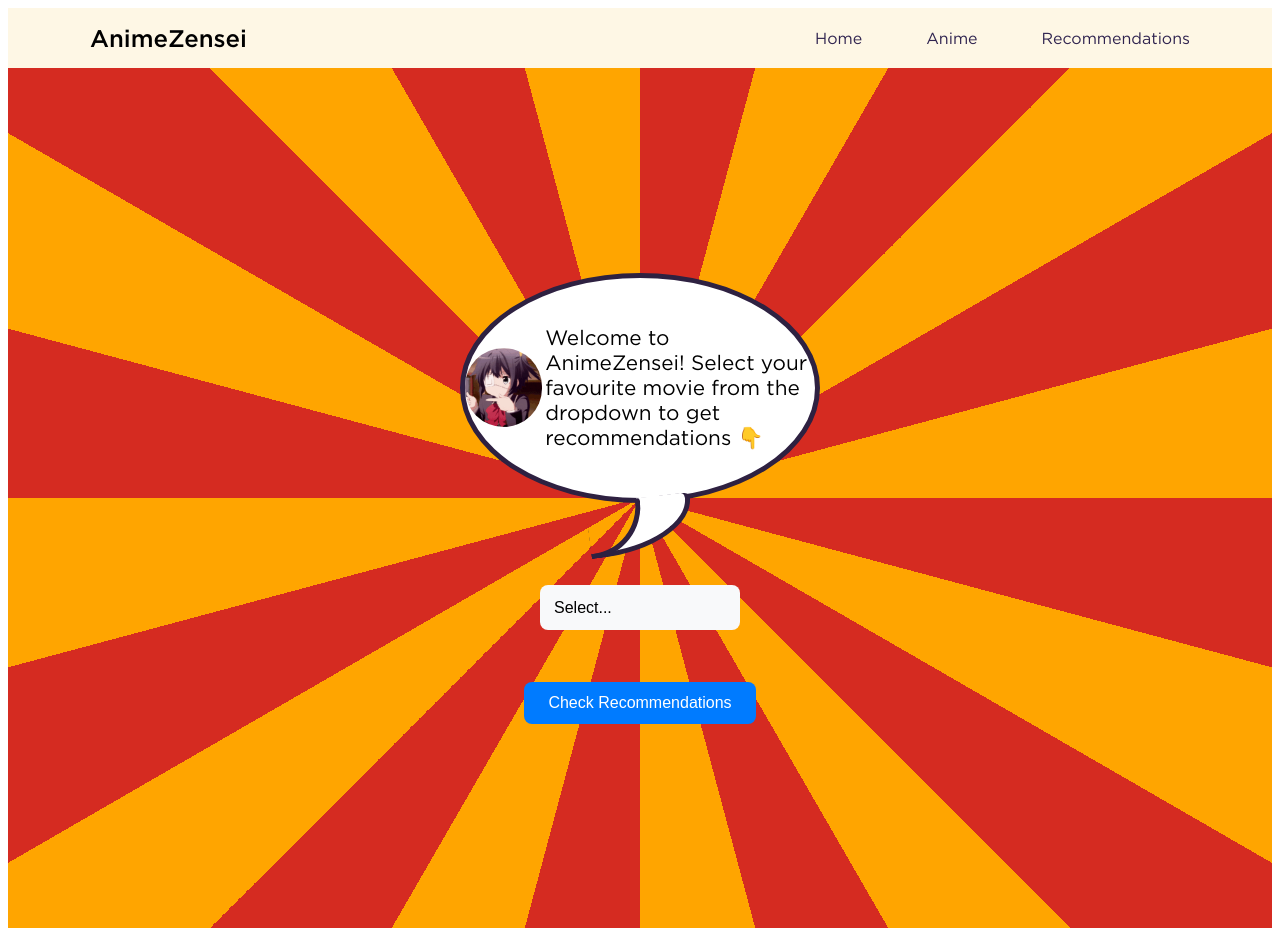
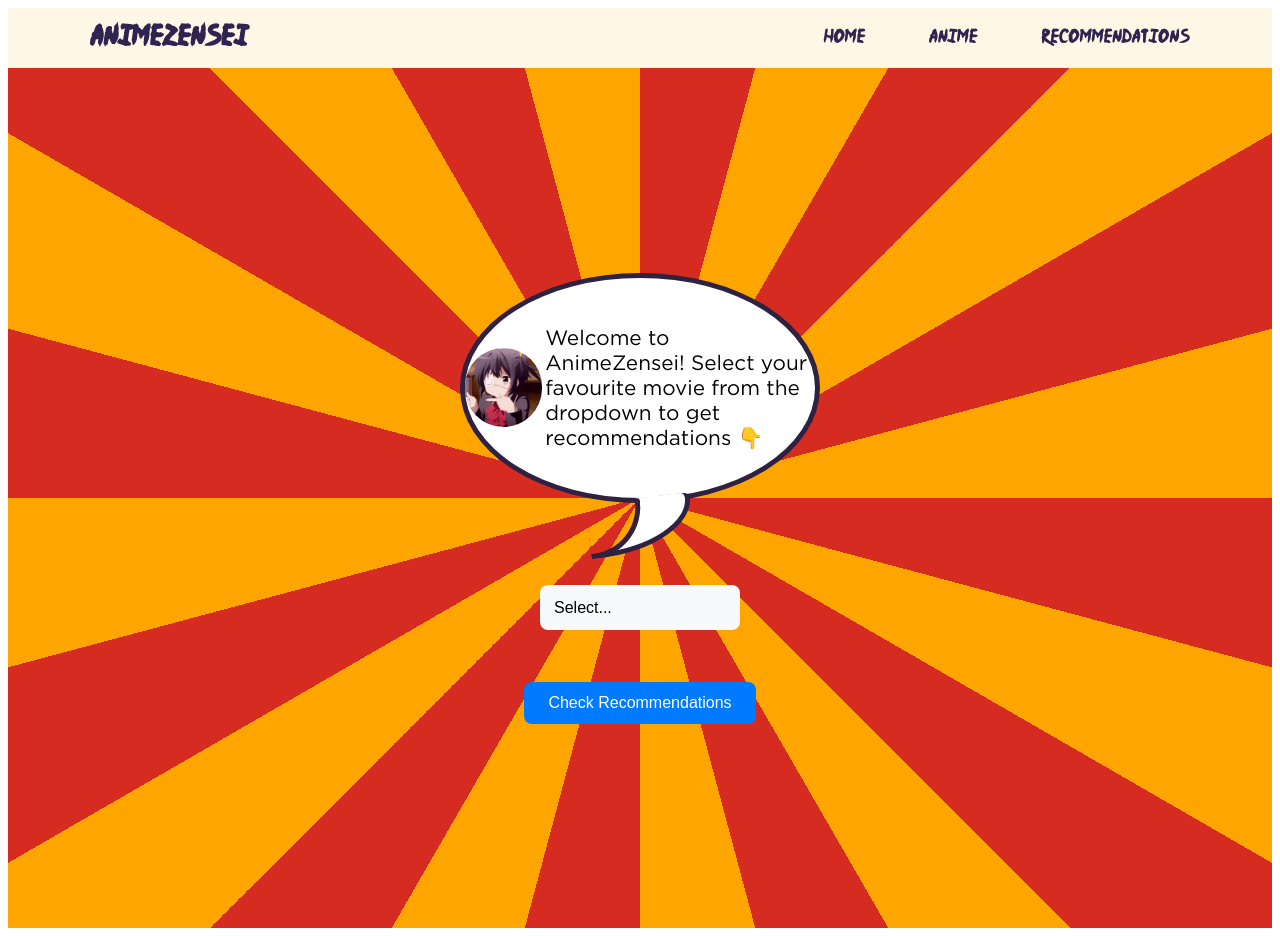
Before and after one commit to Shiriix/AnimeZensei-client, a React (Create React App) app: page / in a window 1280 px wide. Built offline with nearby package versions, Linux system fonts and the light colour scheme; no server answers.

Commit message:
added animations to anime page and fade in animation to prompt page

```diff
--- a/src/Components/Navbar/Navbar.jsx
+++ b/src/Components/Navbar/Navbar.jsx
@@ -17,7 +17,9 @@ export default function Navbar({ animeArray }) {
     <nav className="navbar">
       <div className="container">
         <div className="logo">
-          <Logo />
+          <Link to={"/"}>
+            <Logo />
+          </Link>
         </div>
         <div className="menu-icon" onClick={handleShowNavbar}>
           <Hamburger />
--- a/src/Components/Navbar/Navbar.scss
+++ b/src/Components/Navbar/Navbar.scss
@@ -6,6 +6,7 @@
   justify-content: space-between;
   align-items: center;
   height: 100%;
+  font-family: "Ninja Naruto Regular";
 }
 
 .navbar {
@@ -18,8 +19,10 @@
   display: none;
 }
 
-.logo {
+.logo a {
   display: flex;
+  color: #2f234f;
+  text-decoration: none;
 }
 
 .nav-elements ul {
--- a/src/Components/PromptBox/PromptBox.jsx
+++ b/src/Components/PromptBox/PromptBox.jsx
@@ -6,7 +6,7 @@ import "./PromptBox.scss";
 const PromptBox = ({ selectedOption, onChange }) => {
   return (
     <>
-      <section className="section section--rays">
+      <section className="section  section--fade-in section--rays">
         <div className="simple-bubble">
           <div className="simple-bubble__main">
             <img className="simple-bubble__img" src={rikka} alt="rikka gif" />
--- a/src/Components/PromptBox/PromptBox.scss
+++ b/src/Components/PromptBox/PromptBox.scss
@@ -73,9 +73,11 @@
   height: 100vh;
   padding: 30px;
   gap: 2rem;
+
+  &--fade-in {
+    animation: fadeIn 0.5s ease-in-out;
   }
-
-.section--rays {
+  &--rays {
     position: relative;
 
     &::before,
@@ -109,6 +111,7 @@
       transform: rotate(180deg);
     }
   }
+}
 
 .form {
   display: flex;
@@ -117,6 +120,7 @@
 
   &__div {
     margin-bottom: 20px;
+    animation: slideInFromLeft 0.5s ease 0.3s forwards;
 
     .form__dropdown {
       width: 200px;
@@ -149,6 +153,7 @@
     cursor: pointer;
     text-decoration: none;
     transition: background-color 0.3s;
+    animation: slideInFromRight 0.5s ease 0.5s forwards;
 
     &:hover {
       background-color: #0056b3;
@@ -188,11 +193,3 @@
     transform: translateX(0);
   }
 }
-
-.form__div {
-  animation: slideInFromLeft 0.5s ease 0.3s forwards;
-}
-
-.form__button {
-  animation: slideInFromRight 0.5s ease 0.5s forwards;
-}
--- a/src/Pages/AnimePage/AnimePage.jsx
+++ b/src/Pages/AnimePage/AnimePage.jsx
@@ -16,8 +16,7 @@ export default function AnimePage() {
 
   const settings = {
     dots: true,
-    autoplay: true,
-    autoplaySpeed: 1000,
+
     infinite: true,
     speed: 500,
     slidesToShow: 5,
@@ -37,6 +36,7 @@ export default function AnimePage() {
 
   return (
     <>
+      <section class="section--polka">
         <Slider asNavFor={nav2} ref={(slider1) => setNav1(slider1)}>
           {animeArray.map((anime) => {
             return <ListItem key={anime.id} id={anime.id} addSynopsis={true} />;
@@ -57,6 +57,7 @@ export default function AnimePage() {
             })}
           </Slider>
         </div>
+      </section>
     </>
   );
 }
--- a/src/Pages/AnimePage/AnimePage.scss
+++ b/src/Pages/AnimePage/AnimePage.scss
@@ -7,3 +7,45 @@
 .animepage__slider-bottom {
   margin-top: 2rem;
 }
+
+.section--polka {
+  background-color: var(--polka-bg);
+  background-image: radial-gradient(var(--polka-dots) 25%, transparent 25%),
+    radial-gradient(var(--polka-dots) 25%, transparent 25%);
+  background-size: 20px 20px, 20px 20px;
+  background-position: 0 0, 10px 10px;
+  flex-direction: column;
+  justify-content: center;
+  align-items: center;
+  padding: 30px;
+  gap: 2rem;
+  color: white;
+}
+
+@keyframes fadeIn {
+  from {
+    opacity: 0;
+  }
+  to {
+    opacity: 1;
+  }
+}
+
+.animepage__slider-bottom,
+.section--polka {
+  animation: fadeIn 0.5s ease-in-out;
+}
+
+.animepage__slider-bottom .slick-slide,
+.section--polka .slick-slide {
+  transition: transform 0.5s ease-in-out;
+}
+
+.animepage__slider-bottom .slick-slide:hover,
+.section--polka .slick-slide:hover {
+  transform: scale(1.05);
+}
+
+.slick-dots li button:before {
+  color: white;
+}
--- a/src/styles/_typography.scss
+++ b/src/styles/_typography.scss
@@ -13,6 +13,14 @@
   font-style: normal;
 }
 
+@font-face {
+  font-family: "Ninja Naruto Regular";
+  font-style: normal;
+  font-weight: normal;
+  src: url("../Assets/fonts/ninja-naruto_woff/ninja-naruto.regular.woff")
+    format("woff");
+}
+
 body {
   font-family: "Gotham", monospace, serif;
 }
```
Also changed, not shown: src/Assets/fonts/ninja-naruto_woff/ninja-naruto.regular.woff (added). Lines whose indentation alone changed are shown as unchanged.
